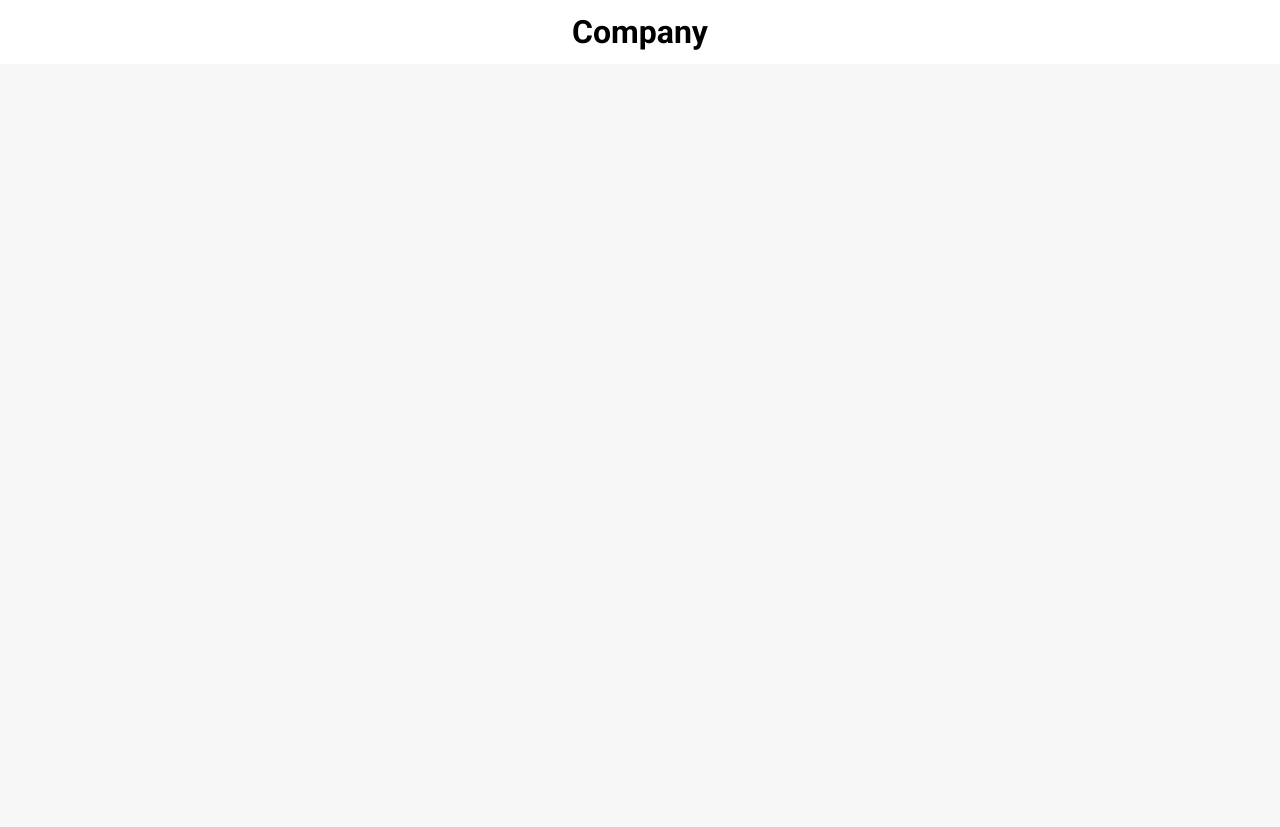
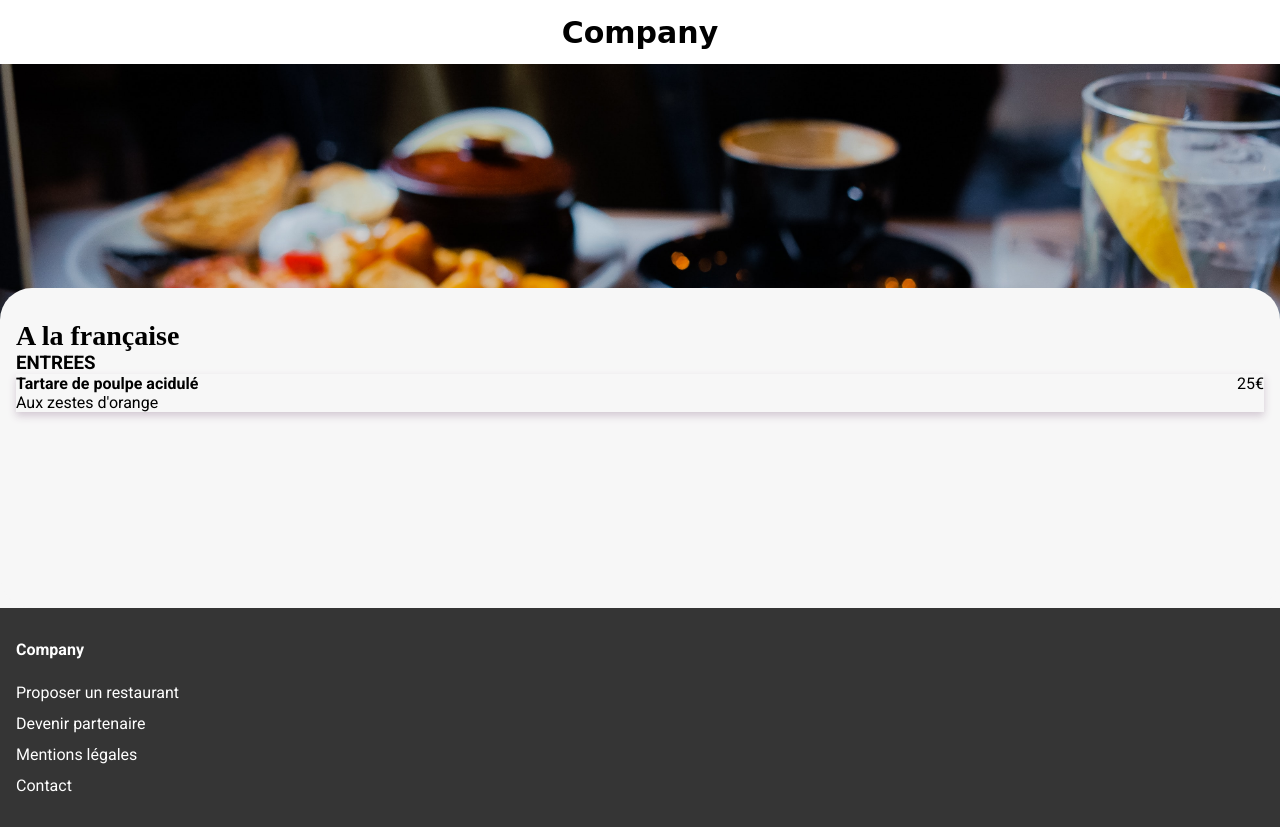
Before and after one commit to ask0ldd/TemporaryLayout, a plain HTML site: page restau1.html in a window 1280 px wide. Before the commit the page ends 800 px from the top, so only its background shows below. Drawn offline with Linux system fonts and the light colour scheme; a web font is replaced by a local one.

Commit message:
first plat almost done

```diff
--- a/_header.scss
+++ b/_header.scss
@@ -31,8 +31,9 @@
     }
 
     .company-name{
+        font-family: 'Shrikhand', cursive;
         @include center();
-        font-size: 2rem;
+        font-size: 30px;
         width: calc(100% - 8rem);
     }
 
--- a/_home.scss
+++ b/_home.scss
@@ -171,7 +171,7 @@
             width: 100%;
             height:11rem;
             object-fit: cover;
-            object-position:bottom
+            object-position:bottom;
         }
 
         &__datasnlike-container{
--- a/_restau.scss
+++ b/_restau.scss
@@ -0,0 +1,40 @@
+.menu{
+    display: flex;
+    flex-direction: column;
+
+    &__pic{
+        height:16rem;
+        width: 100%;
+        object-fit: cover;
+        object-position:top;
+        z-index: -1;
+    }
+
+    &__categories-container{
+        background-color: $main-bgcolor;
+        margin-top: -2rem;
+        border-radius: 32px;
+        height: 20rem;
+        padding: 2rem 1rem;
+    }
+
+    h2{
+        font-family: 'Shrikhand';
+        font-size: 28px;
+    }
+
+    h3{
+        font-family: 'Roboto', sans-serif;
+    }
+
+    &__categorie{
+        display: flex;
+        flex-direction: column;
+    }
+
+    &__plat-container{
+        display: flex;
+        justify-content: space-between;
+        box-shadow: 0px 4px 8px 0px #d3c9d3;
+    }
+}
--- a/_variables.scss
+++ b/_variables.scss
@@ -4,6 +4,7 @@ $tertiary-color:#99E2D0;
 $greybg-color:#EAEAEA;
 $greyicons-color:#7E7E7E;
 $footer-bgcolor:#353535;
+$main-bgcolor:#F7F7F7;
 
 $light-primary-color:#a173da;
 $light-secondary-color:#ff8fdf;
--- a/main.scss
+++ b/main.scss
@@ -1,4 +1,4 @@
-@import 'variables', 'mixins', 'resets', 'header', 'home', 'footer';
+@import 'variables', 'mixins', 'resets', 'header', 'home', 'restau', 'footer';
 
 body {
     padding: 0;
--- a/restau1.html
+++ b/restau1.html
@@ -7,7 +7,7 @@
     <title>Document</title> <!-- TO MOD -->
     <link rel="preconnect" href="https://fonts.googleapis.com">
     <link rel="preconnect" href="https://fonts.gstatic.com" crossorigin>
-    <link href="https://fonts.googleapis.com/css2?family=Roboto:wght@300;400;500;700;900&display=swap" rel="stylesheet">
+    <link href="https://fonts.googleapis.com/css2?family=Roboto:wght@300;400;500;700;900&family=Shrikhand&display=swap" rel="stylesheet">
     <link rel="stylesheet" href="main.css">
 </head>
 <body>
@@ -21,9 +21,37 @@
         </div>
     </header>
     <main>
-        <section class=""></section>
-
+        <section class="menu">
+            <img class="menu__pic" src="./images/restos/A_la_francaise.jpg">
+            <div class="menu__categories-container">
+                <h2>A la française</h2>
+                <article class="menu__categorie">
+                    <h3>ENTREES</h3>
+                    <ul>
+                        <li class="menu__plat-container">
+                            <div class="menu__plat">
+                                <h4>Tartare de poulpe acidulé</h4>
+                                <p>Aux zestes d'orange</p>
+                            </div>
+                            <div class="menu__prix">
+                                25€
+                            </div>
+                        </li>
+                    </ul>
+                </article>
+            </div>
+        </section>
     </main>
-
+    <footer>
+        <div class="footer-container">
+            <h4>Company</h4>
+            <ul>
+                <li>Proposer un restaurant</li>
+                <li>Devenir partenaire</li>
+                <li>Mentions légales</li>
+                <li>Contact</li>
+            </ul>
+        </div>
+    </footer>
 </body>
 </html>
```
Also changed, not shown: index.html (+1 -1 lines), main.css, 1 other file.
